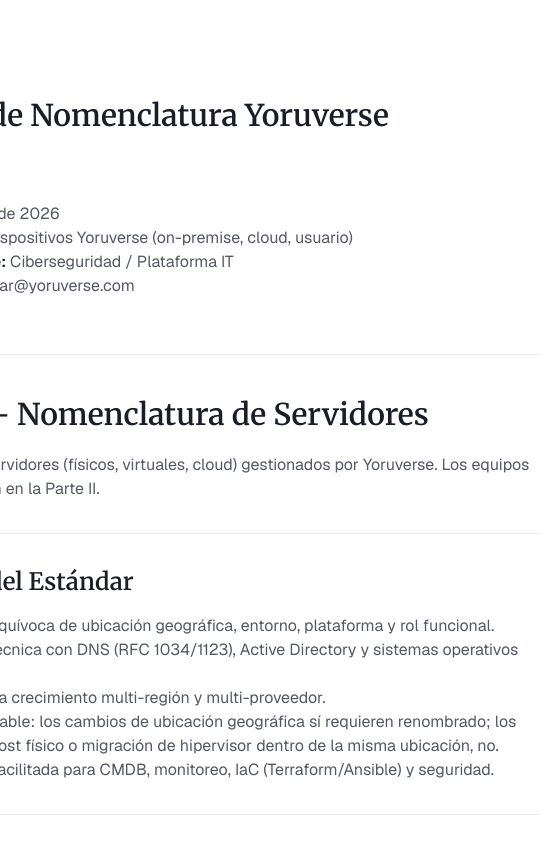
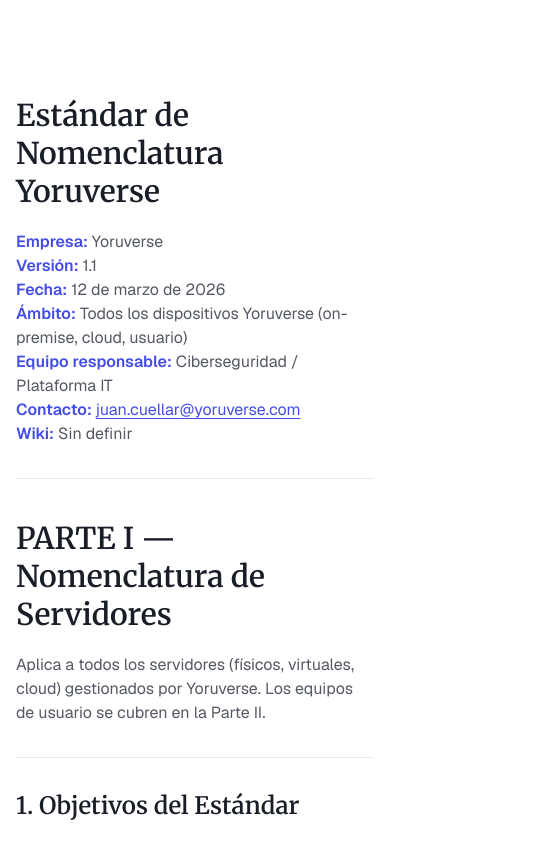
Before and after one commit to Jotis1/portfolio, a Next.js app: page /wiki/naming-standard in a window 390 px wide. Shown: the top 841 px of the page, 545 px wide, since content can reach past the window. Built offline with nearby package versions, Linux system fonts and the light colour scheme.

Commit message:
fix: Added responsiveness on Markdown

```diff
--- a/app/wiki/naming-standard/page.tsx
+++ b/app/wiki/naming-standard/page.tsx
@@ -8,9 +8,9 @@
     const content = fs.readFileSync(filePath, 'utf8');
 
     return (
-        <main className='py-24 lg:px-8 px-4 flex items-center justify-center'>
+        <main className='py-24 lg:px-8 px-4 flex'>
             <Sidebar />
-            <MarkdownRenderer content={content} />
+            <MarkdownRenderer>{content}</MarkdownRenderer>
         </main>
     );
 }
--- a/components/base/markdown-renderer.tsx
+++ b/components/base/markdown-renderer.tsx
@@ -1,11 +1,18 @@
 import ReactMarkdown from 'react-markdown';
+import remarkGfm from 'remark-gfm';
+import remarkRehype from 'remark-rehype';
 
-type MarkdownRendererProps = { content: string };
+type MarkdownRendererProps = { children: string };
 
-export default function MarkdownRenderer({ content }: MarkdownRendererProps) {
+export default function MarkdownRenderer({ children }: MarkdownRendererProps) {
     return (
-        <div className='prose'>
-            <ReactMarkdown>{content}</ReactMarkdown>
+        <div className='max-w-full w-3xl prose prose-minimal-quote mx-auto'>
+            <ReactMarkdown
+                remarkPlugins={[remarkGfm]}
+                rehypePlugins={[remarkRehype]}
+            >
+                {children}
+            </ReactMarkdown>
         </div>
     );
 }
--- a/package.json
+++ b/package.json
@@ -20,6 +20,8 @@
         "react": "19.2.3",
         "react-dom": "19.2.3",
         "react-markdown": "^10.1.0",
+        "remark-gfm": "^4.0.1",
+        "remark-rehype": "^11.1.2",
         "zod": "^4.3.6"
     },
     "devDependencies": {
--- a/styles/typography.css
+++ b/styles/typography.css
@@ -2,16 +2,16 @@
     --tw-prose-body: var(--color-text-tertiary);
     --tw-prose-headings: var(--color-text-primary);
     --tw-prose-lead: var(--color-text-tertiary);
-    --tw-prose-links: var(--color-text-tertiary);
-    --tw-prose-bold: var(--color-text-primary);
-    --tw-prose-counters: var(--color-text-tertiary);
-    --tw-prose-bullets: var(--color-text-tertiary);
+    --tw-prose-links: var(--color-text-brand-tertiary);
+    --tw-prose-bold: var(--color-text-brand-tertiary);
+    --tw-prose-counters: var(--color-text-brand-tertiary);
+    --tw-prose-bullets: var(--color-text-brand-tertiary);
     --tw-prose-hr: var(--color-border-secondary);
     --tw-prose-quotes: var(--color-text-primary);
     --tw-prose-quote-borders: var(--color-fg-brand-primary_alt);
     --tw-prose-captions: var(--color-text-tertiary);
-    --tw-prose-code: var(--color-text-tertiary);
-    --tw-prose-pre-code: var(--color-text-tertiary);
+    --tw-prose-code: var(--color-text-primary);
+    --tw-prose-pre-code: var(--color-text-primary);
     --tw-prose-pre-bg: var(--color-bg-primary);
     --tw-prose-th-borders: var(--color-border-primary);
     --tw-prose-td-borders: var(--color-border-secondary);
@@ -236,7 +236,7 @@
     &:where(code:not(pre code)) {
         font-size: 0.875rem;
         line-height: 1.25rem;
-        font-weight: 700;
+        font-weight: 600;
         border-radius: 6px;
         padding: calc(var(--spacing) * 0.5) calc(var(--spacing) * 1.5);
         margin: calc(var(--spacing) * -0.5) 0px;
```
Also changed, not shown: content/naming-standard.md (+1 -1 lines), 1 other file (tests, documents, lock files or other folders).
